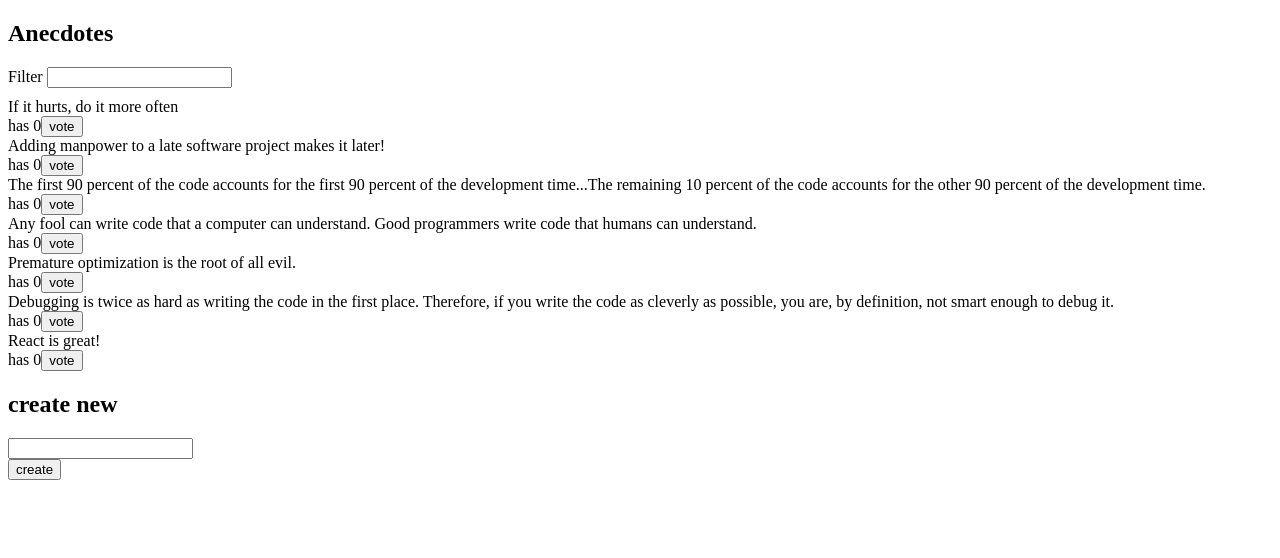
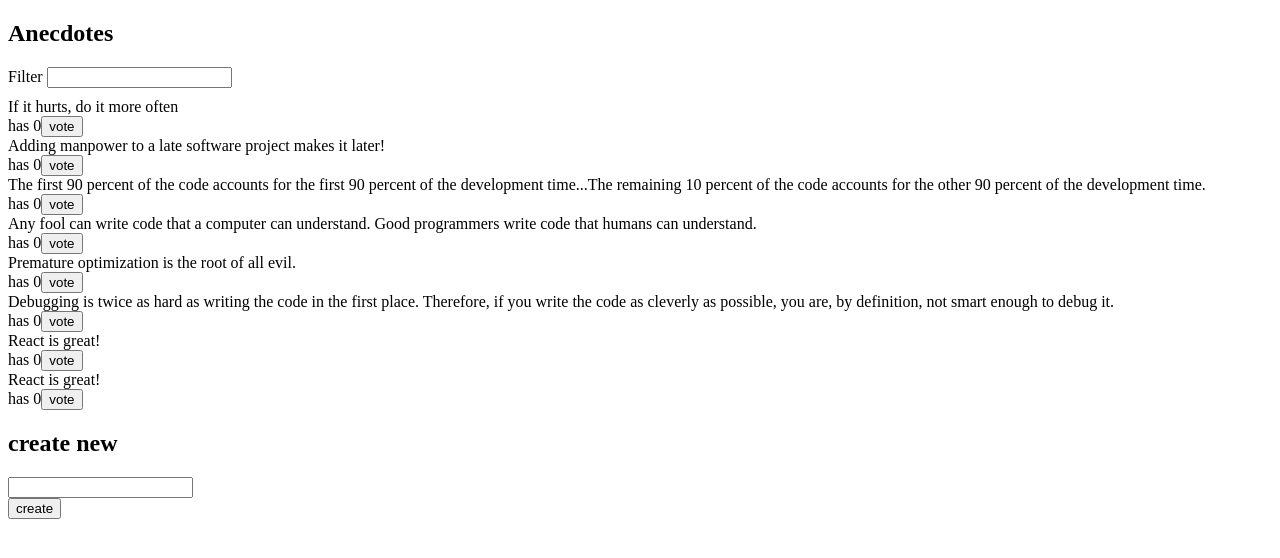
Before and after one commit to HyeeunMok/fullstack-open-2021, a React (Create React App) app in the folder part6/redux-anecdotes/: page / in a window 1280 px wide. Shown: the top 558 px of the page. Built offline with nearby package versions, Linux system fonts and the light colour scheme; data requests are answered from the project's data file; the HTML template or start-up script is replaced by a standard one.

Commit message:
fix ex. 6.14

```diff
--- a/part6/redux-anecdotes/db.json
+++ b/part6/redux-anecdotes/db.json
@@ -34,6 +34,11 @@
       "content": "React is great!",
       "id": "1u-cd8J",
       "votes": 0
+    },
+    {
+      "content": "React is great!",
+      "id": "qY2Ur79",
+      "votes": 0
     }
   ]
 }
--- a/part6/redux-anecdotes/src/components/AnecdoteForm.js
+++ b/part6/redux-anecdotes/src/components/AnecdoteForm.js
@@ -18,9 +18,7 @@ const AnecdoteForm = () => {
     const newAnecdote = await anecdoteService.createNew(content);
     dispatch(createAnecdote(newAnecdote));
 
-    dispatch(
-      showNotification(`New anectode was added: ${newAnecdote.content}`)
-    );
+    dispatch(showNotification(`New anectode was added: ${content}`));
     setTimeout(() => dispatch(hideNotification()), 5000);
   };
 
```
